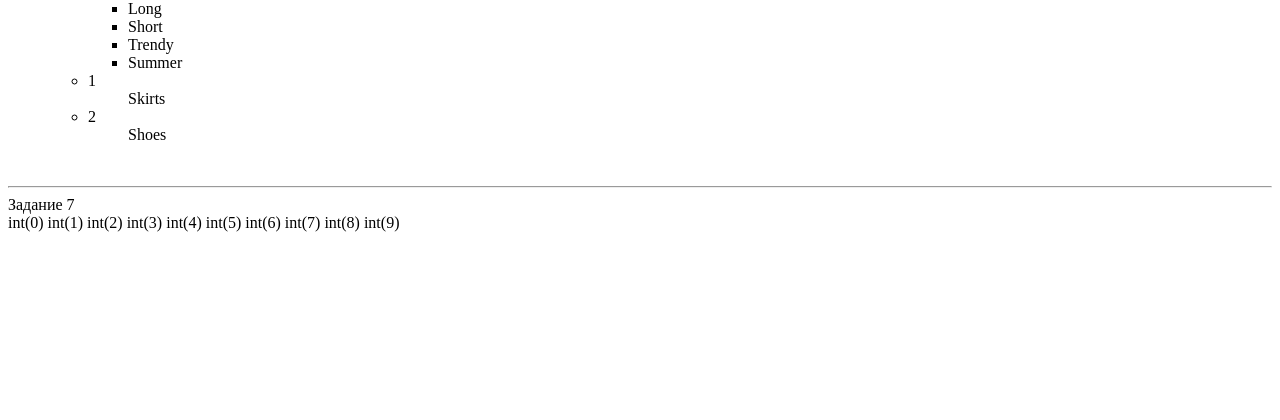
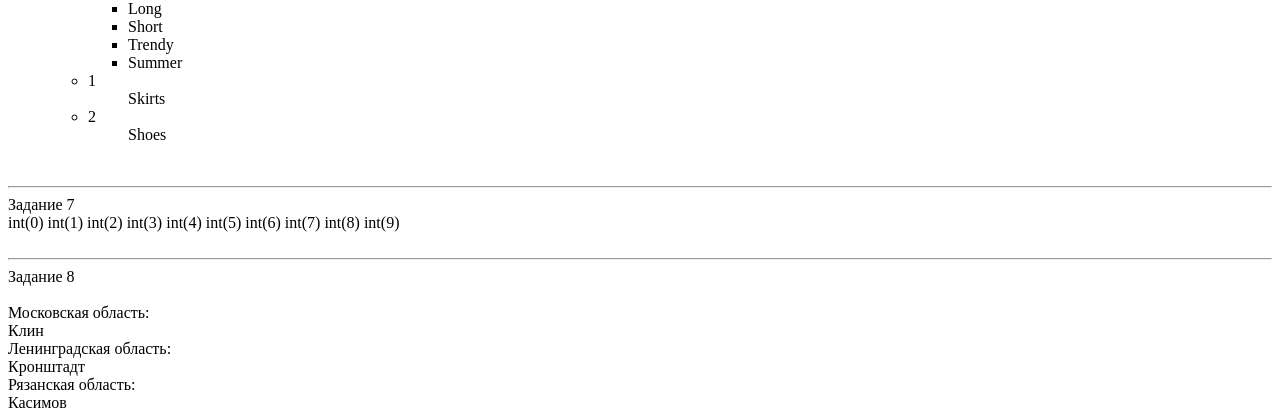
Before and after one commit to Finnko/PHP, a PHP site: page / in a window 1280 px wide. Shown: the part 942-1362 px from the top of the page. Before the commit the page ends 1174 px from the top, so only its background shows below. Run offline with PHP 8.4, Linux system fonts and the light colour scheme.

Commit message:
lesson 3 task 8 complete

```diff
--- a/lesson3/index.php
+++ b/lesson3/index.php
@@ -191,5 +191,37 @@ $title = 'PHP урок 3';
     }
     ?>
 </div>
+<br>
+<hr>
+<div class="task8">
+    <?php
+    echo 'Задание 8' . '</br>';
+
+    $districts = [
+        'Московская область:' => [
+            'Москва', 'Зеленоград', 'Клин'
+        ],
+        'Ленинградская область:' => [
+            'Санкт-Петербург', 'Всеволжск', 'Павловск', 'Кронштадт'
+        ],
+        'Рязанская область:' => [
+            'Рязань', 'Касимов', 'Лесной'
+        ]
+    ];
+
+    foreach ($districts as $district => $towns) {
+        echo '<br>' . $district . '<br>';
+
+        foreach ($towns as $town) {
+            if (mb_substr($town, 0, 1) === "К") {
+                echo $town . ' ';
+            } else {
+                echo ' ';
+            }
+
+        }
+    };
+    ?>
+</div>
 </body>
 </html>
```
